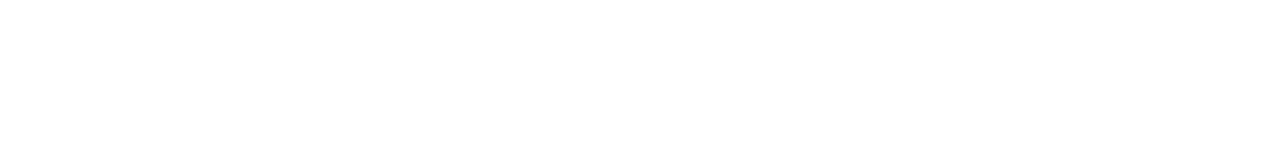
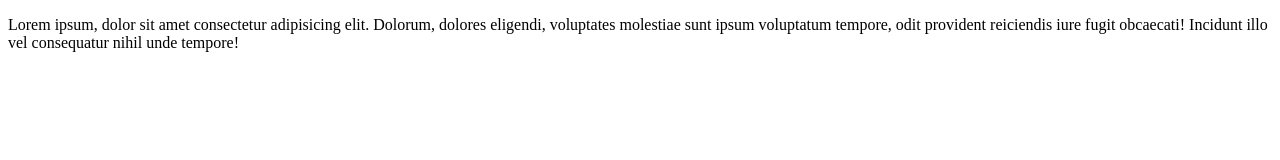
Before and after one commit to shahadat4536/my-first-repo, a plain HTML site: page index.html in a window 1280 px wide. Drawn offline with Linux system fonts and the light colour scheme.

Commit message:
test added

```diff
--- a/index.html
+++ b/index.html
@@ -7,6 +7,6 @@
     <title>My First Github Repogit init</title>
 </head>
 <body>
-
+    <p>Lorem ipsum, dolor sit amet consectetur adipisicing elit. Dolorum, dolores eligendi, voluptates molestiae sunt ipsum voluptatum tempore, odit provident reiciendis iure fugit obcaecati! Incidunt illo vel consequatur nihil unde tempore!</p>
 </body>
 </html>
```
